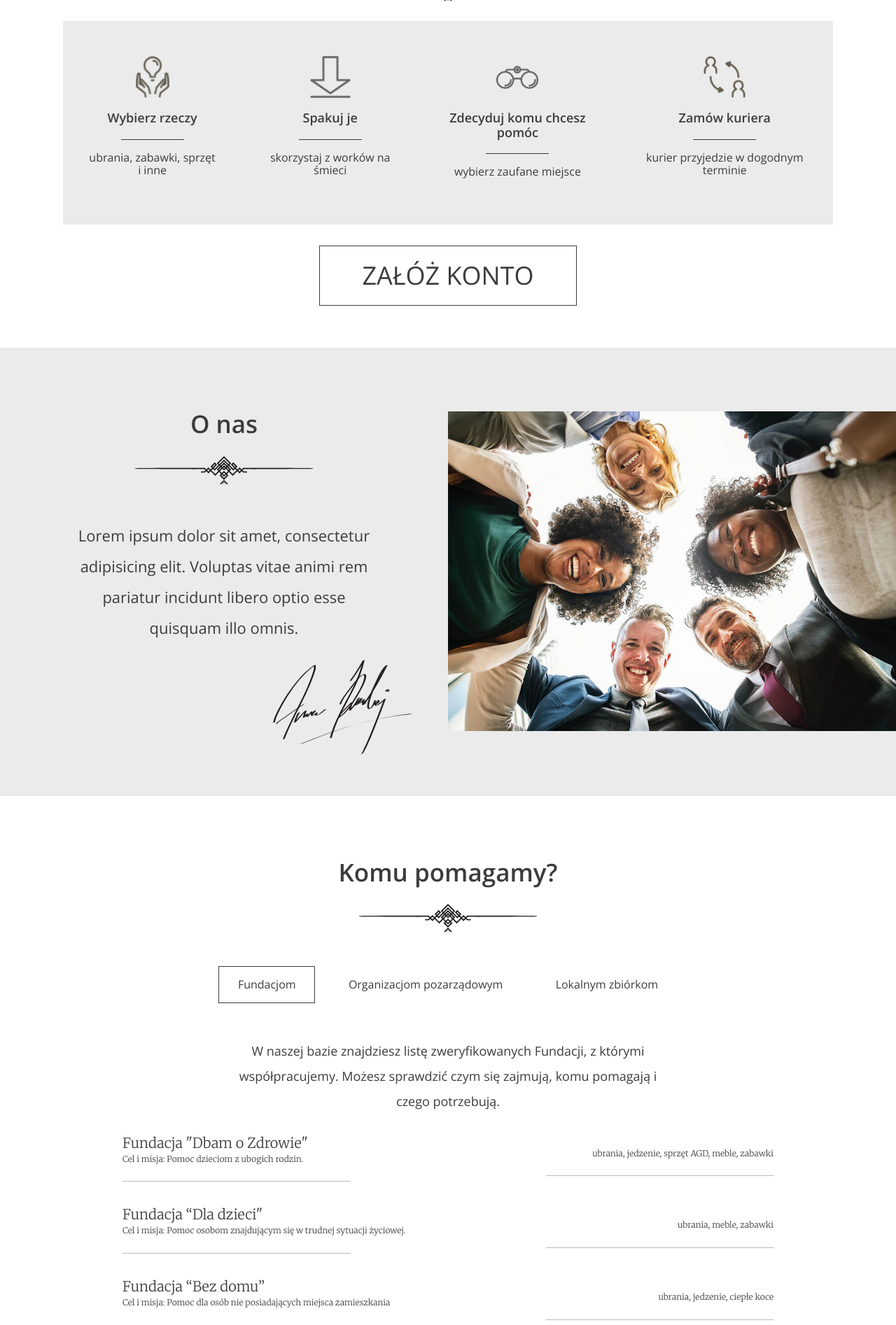
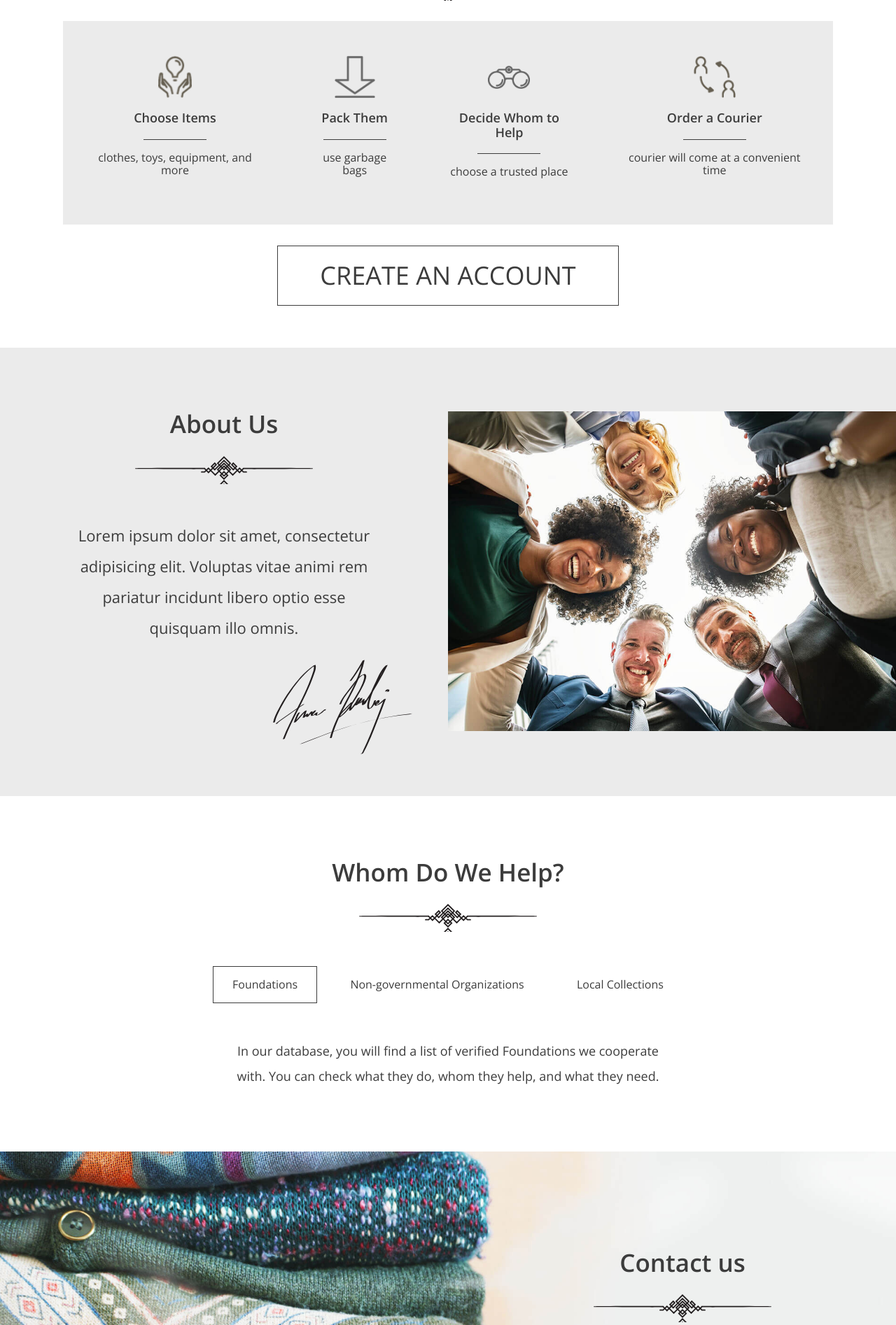
Before and after one commit to nikolaradon/Sharing-Is-Caring, a Django app: page / in a window 1280 px wide. Shown: the part 1273-3167 px from the top of the page at 70% size. Run offline with Django 5.2, Linux system fonts and the light colour scheme; data that the repository does not hold is empty.

Commit message:
Dynamic institution loading on index page

```diff
--- a/SharingIsCaring/SharingIsCaringApp/templates/index.html
+++ b/SharingIsCaring/SharingIsCaringApp/templates/index.html
@@ -1,13 +1,12 @@
 {% extends 'base.html' %}
-
 
 {% block content %}
 
         <div class="slogan container container--90">
             <div class="slogan--item">
                 <h1>
-                    Zacznij pomagać!<br />
-                    Oddaj niechciane rzeczy w zaufane ręce
+                    Start helping!<br />
+                    Entrust unwanted things to trusted hands
                 </h1>
             </div>
         </div>
@@ -17,50 +16,50 @@
         <div class="container container--85">
             <div class="stats--item">
                 <em>{{ total_bags }}</em>
-                <h3>Oddanych worków</h3>
+                <h3>Bags Donated</h3>
                 <p>Lorem ipsum dolor sit amet consectetur adipisicing elit. Eius est beatae, quod accusamus illum tempora!</p>
             </div>
 
             <div class="stats--item">
                 <em>{{ supported_organizations }}</em>
-                <h3>Wspartych organizacji</h3>
+                <h3>Supported Organizations</h3>
                 <p>Lorem ipsum dolor sit amet consectetur, adipisicing elit. Laboriosam magnam, sint nihil cupiditate quas quam.</p>
             </div>
         </div>
     </section>
 
     <section id="steps" class="steps">
-        <h2>Wystarczą 4 proste kroki</h2>
+        <h2>Just 4 Simple Steps</h2>
 
         <div class="steps--container">
             <div class="steps--item">
                 <span class="icon icon--hands"></span>
-                <h3>Wybierz rzeczy</h3>
-                <p>ubrania, zabawki, sprzęt i inne</p>
+                <h3>Choose Items</h3>
+                <p>clothes, toys, equipment, and more</p>
             </div>
             <div class="steps--item">
                 <span class="icon icon--arrow"></span>
-                <h3>Spakuj je</h3>
-                <p>skorzystaj z worków na śmieci</p>
+                <h3>Pack Them</h3>
+                <p>use garbage bags</p>
             </div>
             <div class="steps--item">
                 <span class="icon icon--glasses"></span>
-                <h3>Zdecyduj komu chcesz pomóc</h3>
-                <p>wybierz zaufane miejsce</p>
+                <h3>Decide Whom to Help</h3>
+                <p>choose a trusted place</p>
             </div>
             <div class="steps--item">
                 <span class="icon icon--courier"></span>
-                <h3>Zamów kuriera</h3>
-                <p>kurier przyjedzie w dogodnym terminie</p>
+                <h3>Order a Courier</h3>
+                <p>courier will come at a convenient time</p>
             </div>
         </div>
 
-        <a href="{% url 'register' %}" class="btn btn--large">Załóż konto</a>
+        <a href="{% url 'register' %}" class="btn btn--large">Create an Account</a>
     </section>
 
     <section id="about-us" class="about-us">
         <div class="about-us--text">
-            <h2>O nas</h2>
+            <h2>About Us</h2>
             <p>Lorem ipsum dolor sit amet, consectetur adipisicing elit. Voluptas vitae animi rem pariatur incidunt libero optio esse quisquam illo omnis.</p>
             {% load static %}
             <img src="{% static 'images/signature.svg' %}" class="about-us--text-signature" alt="Signature" />
@@ -70,90 +69,61 @@
     </section>
 
     <section id="help" class="help">
-        <h2>Komu pomagamy?</h2>
+        <h2>Whom Do We Help?</h2>
 
         <ul class="help--buttons">
-            <li data-id="1"><a href="#" class="btn btn--without-border active">Fundacjom</a></li>
-            <li data-id="2"><a href="#" class="btn btn--without-border">Organizacjom pozarządowym</a></li>
-            <li data-id="3"><a href="#" class="btn btn--without-border">Lokalnym zbiórkom</a></li>
+            <li data-id="1"><a href="#" class="btn btn--without-border active">Foundations</a></li>
+            <li data-id="2"><a href="#" class="btn btn--without-border">Non-governmental Organizations</a></li>
+            <li data-id="3"><a href="#" class="btn btn--without-border">Local Collections</a></li>
         </ul>
 
         <!-- SLIDE 1 -->
         <div class="help--slides active" data-id="1">
-            <p>W naszej bazie znajdziesz listę zweryfikowanych Fundacji, z którymi współpracujemy. Możesz sprawdzić czym się zajmują, komu pomagają i czego potrzebują.</p>
+            <p>In our database, you will find a list of verified Foundations we cooperate with. You can check what they do, whom they help, and what they need.</p>
 
             <ul class="help--slides-items">
+                {% for fundation in fundations %}
                 <li>
                         <div class="col">
-                        <div class="title">Fundacja "Dbam o Zdrowie"</div>
-                        <div class="subtitle">Cel i misja: Pomoc dzieciom z ubogich rodzin.</div>
+                            <div class="title">{{ fundation.name }}</div>
+                            <div class="subtitle">Goal and mission: {{ fundation.description }}</div>
                         </div>
 
-                    <div class="col"><div class="text">ubrania, jedzenie, sprzęt AGD, meble, zabawki</div></div>
+                        <div class="col">
+                            <div class="text">
+                                {% for category in fundation.categories.all %}
+                                    {{ category.name }}
+                                {% endfor %}
+                        </div>
+                    </div>
                 </li>
-
-                <li>
-                    <div class="col">
-                        <div class="title">Fundacja “Dla dzieci"</div>
-                        <div class="subtitle">Cel i misja: Pomoc osobom znajdującym się w trudnej sytuacji życiowej.</div>
-                    </div>
-
-                    <div class="col"><div class="text">ubrania, meble, zabawki</div></div>
-                </li>
-
-                <li>
-                    <div class="col">
-                        <div class="title">Fundacja “Bez domu”</div>
-                        <div class="subtitle">Cel i misja: Pomoc dla osób nie posiadających miejsca zamieszkania</div>
-                    </div>
-
-                    <div class="col"><div class="text">ubrania, jedzenie, ciepłe koce</div></div>
-                </li>
+                {% endfor %}
             </ul>
         </div>
 
         <!-- SLIDE 2 -->
         <div class="help--slides" data-id="2">
             <p>
-                Lorem ipsum dolor, sit amet consectetur adipisicing elit. Hic officiis mollitia dolor, neque aspernatur accusamus debitis. Ducimus, officia. Quia, sunt illum! Non iste placeat ab ipsum alias
+                Lorem ipsum dolor sit amet consectetur adipisicing elit. Hic officiis mollitia dolor, neque aspernatur accusamus debitis. Ducimus, officia. Quia, sunt illum! Non iste placeat ab ipsum alias
                 quos suscipit corporis!
             </p>
             <ul class="help--slides-items">
+                {% for nonprofit in nonprofits %}
                 <li>
                         <div class="col">
-                        <div class="title">Organizacja 1</div>
-                        <div class="subtitle">Lorem ipsum dolor sit amet consectetur.</div>
+                            <div class="title">{{ nonprofit.name}}</div>
+                            <div class="subtitle">Goal and mission:{{ nonprofit.description}}</div>
                         </div>
 
-                    <div class="col"><div class="text">Lorem ipsum dolor sit amet consectetur adipisicing elit.</div></div>
+                        <div class="col">
+                            <div class="text">
+                                {% for category in nonprofit.categories.all %}
+                                    {{ category.name }}
+                                {% endfor %}
+                        </div>
+                    </div>
                 </li>
-
-                <li>
-                    <div class="col">
-                        <div class="title">Organizacja 2</div>
-                        <div class="subtitle">Lorem ipsum dolor sit amet consectetur.</div>
-                    </div>
-
-                    <div class="col"><div class="text">Lorem ipsum dolor sit amet consectetur adipisicing elit.</div></div>
-                </li>
-
-                <li>
-                    <div class="col">
-                        <div class="title">Organizacja 3</div>
-                        <div class="subtitle">Lorem ipsum dolor sit amet consectetur.</div>
-                    </div>
-
-                    <div class="col"><div class="text">Lorem ipsum dolor sit amet consectetur adipisicing elit.</div></div>
-                </li>
-
-                <li>
-                    <div class="col">
-                        <div class="title">Organizacja 4</div>
-                        <div class="subtitle">Lorem ipsum dolor sit amet consectetur.</div>
-                    </div>
-
-                    <div class="col"><div class="text">Lorem ipsum dolor sit amet consectetur adipisicing elit.</div></div>
-                </li>
+                {% endfor %}
             </ul>
         </div>
 
@@ -161,23 +131,22 @@
         <div class="help--slides" data-id="3">
             <p>Lorem ipsum dolor sit amet, his ocurreret persequeris ea, ad utinam laudem duo. Verterem adipisci partiendo eos ne, ea his reque quaeque recteque, ne quo lobortis intellegam.</p>
             <ul class="help--slides-items">
+                {% for local_collection in local_collections %}
                 <li>
                         <div class="col">
-                        <div class="title">Lokalna zbiórka 1</div>
-                        <div class="subtitle">Lorem ipsum dolor sit amet consectetur.</div>
+                            <div class="title">{{ local_collection.name }}</div>
+                            <div class="subtitle">Goal and mission:{{ local_collection.description }}</div>
                         </div>
 
-                    <div class="col"><div class="text">Lorem ipsum dolor sit amet consectetur adipisicing elit.</div></div>
+                        <div class="col">
+                            <div class="text">
+                                {% for category in local_collection.categories.all %}
+                                    {{ category.name }}
+                                {% endfor %}
+                        </div>
+                    </div>
                 </li>
-
-                <li>
-                    <div class="col">
-                        <div class="title">Lokalna zbiórka 2</div>
-                        <div class="subtitle">Lorem ipsum dolor sit amet consectetur.</div>
-                    </div>
-
-                    <div class="col"><div class="text">Lorem ipsum dolor sit amet consectetur adipisicing elit.</div></div>
-                </li>
+                {% endfor %}
             </ul>
         </div>
     </section>
--- a/SharingIsCaring/SharingIsCaringApp/templates/login.html
+++ b/SharingIsCaring/SharingIsCaringApp/templates/login.html
@@ -21,7 +21,7 @@
           <a href="#" class="btn btn--small btn--without-border reset-password">Przypomnij hasło</a>
         </div>
         <div class="form-group form-group--buttons">
-          <a href="#" class="btn btn--without-border">Załóż konto</a>
+          <a href="{% url 'register' %}" class="btn btn--without-border">Załóż konto</a>
           <button class="btn" type="submit">Zaloguj się</button>
         </div>
       </form>
--- a/SharingIsCaring/SharingIsCaringApp/templates/register.html
+++ b/SharingIsCaring/SharingIsCaringApp/templates/register.html
@@ -31,7 +31,7 @@
         </div>
 
         <div class="form-group form-group--buttons">
-          <a href="login.html" class="btn btn--without-border">Zaloguj się</a>
+          <a href="{% url 'login' %}" class="btn btn--without-border">Zaloguj się</a>
           <button class="btn" type="submit">Załóż konto</button>
         </div>
       </form>
--- a/SharingIsCaring/SharingIsCaringApp/views.py
+++ b/SharingIsCaring/SharingIsCaringApp/views.py
@@ -11,10 +11,18 @@ class LandingPageView(View):
     def get(self, request):
         total_bags = Donation.objects.aggregate(total_bags=Sum('quantity'))['total_bags'] or 0
         supported_organizations = Institution.objects.count()
+        fundations = Institution.objects.filter(type='foundation')
+        nonprofits = Institution.objects.filter(type='nonprofit_organization')
+        local_collections = Institution.objects.filter(type='local_collection')
+
+
 
         context = {
             'total_bags': total_bags,
             'supported_organizations': supported_organizations,
+            'fundations': fundations,
+            'nonprofits': nonprofits,
+            'local_collections': local_collections,
         }
 
         return render(request, 'index.html', context)
```
Lines whose indentation alone changed are shown as unchanged.
